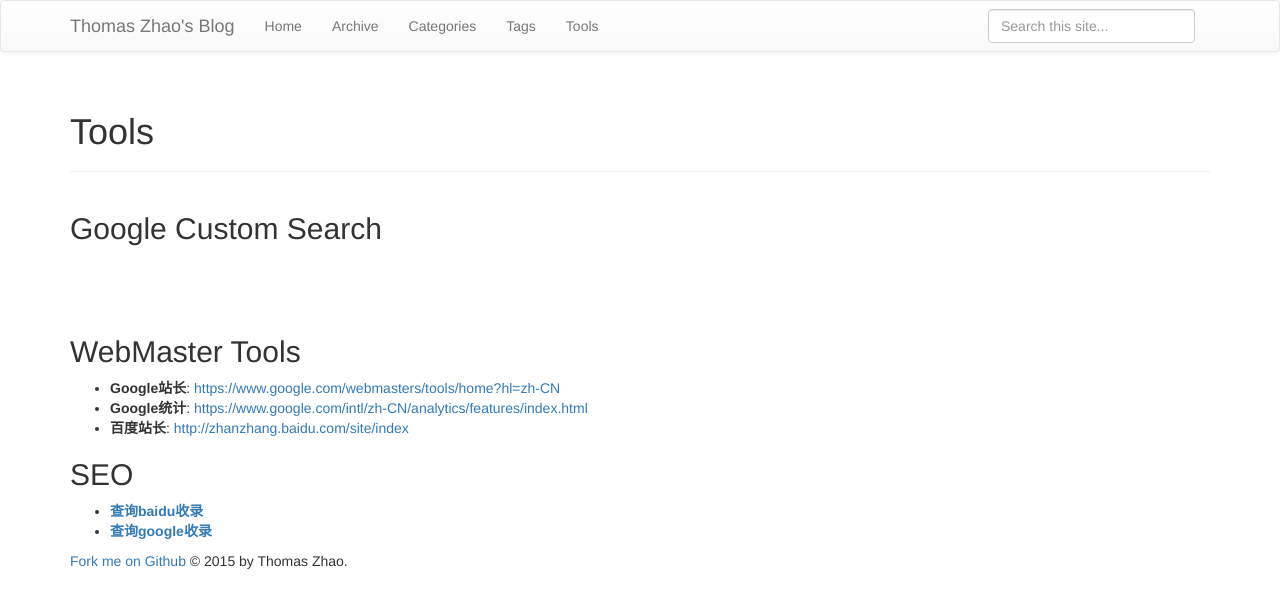
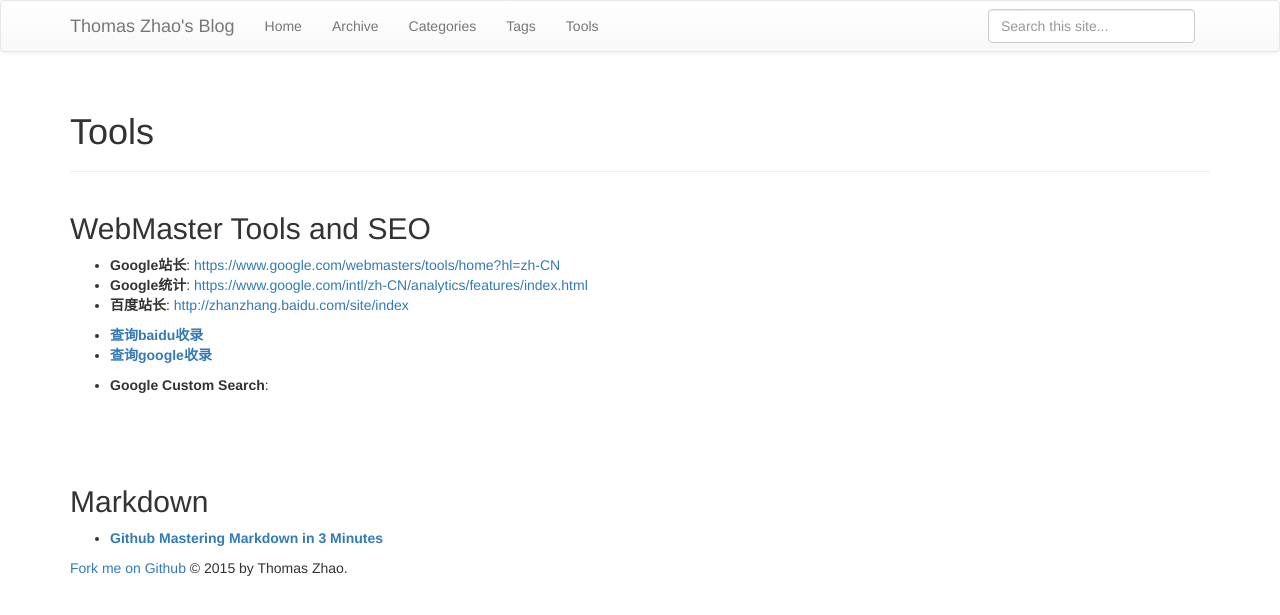
Before and after one commit to thomaszhao/thomaszhao.github.io, a Jekyll site: the page built from tools.md, in a window 1280 px wide. Shown: the top 615 px of the page. Built offline with Jekyll 4.4.1, drawn with Linux system fonts in a browser that asks for light colours; nearby versions of some CDN libraries; library files that are not in the unit come from our copies; comment, search, counter and statistics services are not loaded; part of the change alters nothing that is shown.

Commit message:
pages: tools.md: tune style for better looking.

```diff
--- a/tools.md
+++ b/tools.md
@@ -6,9 +6,18 @@ group: navigation
 ---
 {% include JB/setup %}
 
+WebMaster Tools and SEO
+--------------------------------------------
 
-Google Custom Search
------------------------------------------
+* **Google站长**: [https://www.google.com/webmasters/tools/home?hl=zh-CN](https://www.google.com/webmasters/tools/home?hl=zh-CN)
+* **Google统计**: [https://www.google.com/intl/zh-CN/analytics/features/index.html](https://www.google.com/intl/zh-CN/analytics/features/index.html)
+* **百度站长**: [http://zhanzhang.baidu.com/site/index](http://zhanzhang.baidu.com/site/index)
+
+* [**查询baidu收录**](http://www.baidu.com/s?wd=site:{{ site.production_sitename }})
+* [**查询google收录**](https://www.google.com.hk/#safe=strict&q=site:{{ site.production_sitename }})
+
+* **Google Custom Search**:
+
 <div style="min-height: 60px">
  <script>
   (function() {
@@ -26,16 +35,7 @@ Google Custom Search
 </div>
 
 
-WebMaster Tools
---------------------------------------------
-
-* **Google站长**: [https://www.google.com/webmasters/tools/home?hl=zh-CN](https://www.google.com/webmasters/tools/home?hl=zh-CN)
-* **Google统计**: [https://www.google.com/intl/zh-CN/analytics/features/index.html](https://www.google.com/intl/zh-CN/analytics/features/index.html)
-* **百度站长**: [http://zhanzhang.baidu.com/site/index](http://zhanzhang.baidu.com/site/index)
-
-
-SEO
+Markdown
 ---------------------------------------------
 
-* [**查询baidu收录**](http://www.baidu.com/s?wd=site:{{ site.production_sitename }})
-* [**查询google收录**](https://www.google.com.hk/#safe=strict&q=site:{{ site.production_sitename }})
+* [**Github Mastering Markdown in 3 Minutes**](https://guides.github.com/features/mastering-markdown/)
```
